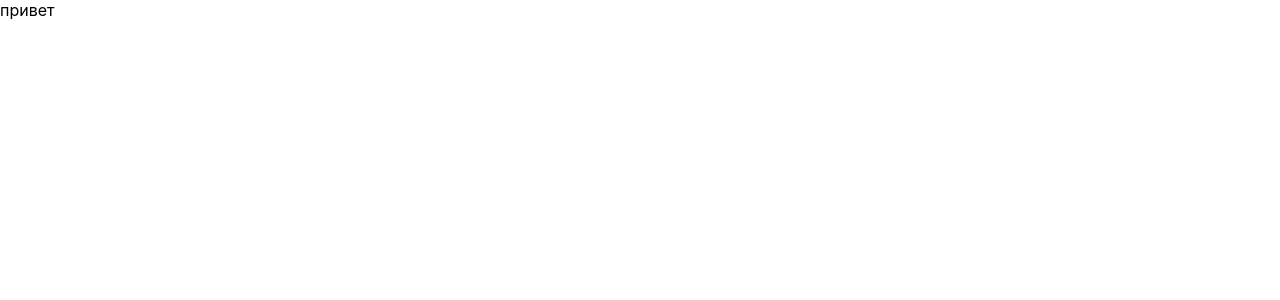
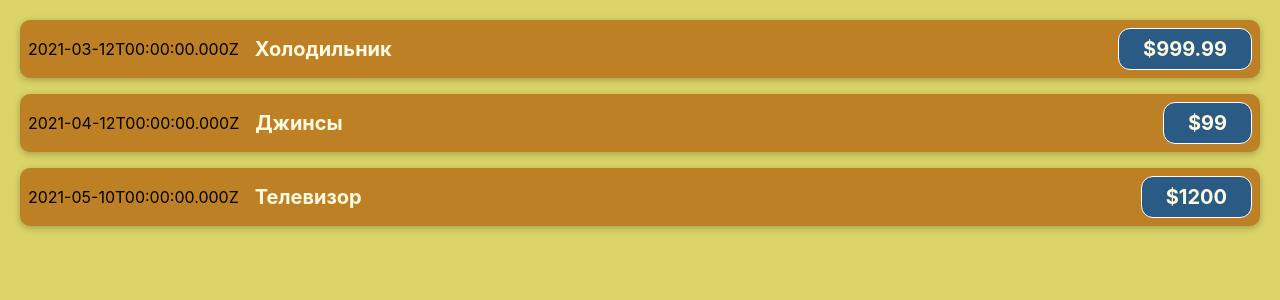
Before and after one commit to Gumadan/cost-accounting, a JavaScript app: page / in a window 1280 px wide. Shown: the top 300 px of the page. Built offline with nearby package versions, Linux system fonts and the light colour scheme.

Commit message:
trying to use props

```diff
--- a/src/App.js
+++ b/src/App.js
@@ -1,5 +1,44 @@
+import CostItem from "./components/CostItem";
+
 function App() {
-  return <div>привет</div>;
+  const costs = [
+    {
+      date: new Date(2021, 2, 12),
+      description: "Холодильник",
+      amount: 999.99,
+    },
+    {
+      date: new Date(2021, 3, 12),
+      description: "Джинсы",
+      amount: 99,
+    },
+    {
+      date: new Date(2021, 4, 10),
+      description: "Телевизор",
+      amount: 1200,
+    },
+  ];
+
+  return (
+    <div>
+      <CostItem
+        date={costs[0].date}
+        description={costs[0].description}
+        amount={costs[0].amount}
+      ></CostItem>
+      <CostItem
+        date={costs[1].date}
+        description={costs[1].description}
+        amount={costs[1].amount}
+      ></CostItem>
+      <CostItem
+        date={costs[2].date}
+        description={costs[2].description}
+        amount={costs[2].amount}
+      ></CostItem>
+
+    </div>
+  );
 }
 
 export default App;
--- /dev/null
+++ b/src/components/CostItem.css
@@ -0,0 +1,56 @@
+.cost-item {
+  display: flex;
+  justify-content: space-between;
+  align-items: center;
+  padding: 0.5rem;
+  margin: 1rem 0;
+  background-color: #bd8025;
+  border-radius: 10px;
+  box-shadow: 0 2px 7px rgba(0, 0, 0, 0.25);
+}
+
+.cost-item__description {
+  display: flex;
+  flex-direction: column;
+  gap: 1rem;
+  align-items: flex-end;
+  flex-flow: column-reverse;
+  justify-content: flex-start;
+  flex: 1;
+}
+
+.cost-item h2 {
+  color: #3a3a3a;
+  font-size: 1rem;
+  flex: 1;
+  margin: 0 1rem;
+  color: #fefae1;
+}
+
+.cost-item__price {
+  font-size: 1rem;
+  font-weight: bold;
+  color: #fefae1;
+  background-color: #2a5b84;
+  border: 1px solid white;
+  padding: 0.5rem;
+  border-radius: 12px;
+}
+
+@media (min-width: 580px) {
+  .cost-item__description {
+    flex-direction: row;
+    align-items: center;
+    justify-content: flex-start;
+    flex: 1;
+  }
+
+  .cost-item__description h2 {
+    font-size: 1.25rem;
+  }
+
+  .cost-item__price {
+    font-size: 1.25rem;
+    padding: 0.5rem 1.5rem;
+  }
+}
--- /dev/null
+++ b/src/components/CostItem.js
@@ -0,0 +1,15 @@
+import "./CostItem.css";
+
+function CostItem(props) {
+  return (
+    <div className="cost-item">
+      <div>{props.date.toISOString()}</div>
+      <div className="cost-item__description">
+        <h2>{props.description}</h2>
+        <div className="cost-item__price">${props.amount}</div>
+      </div>
+    </div>
+  );
+}
+
+export default CostItem;
--- a/src/index.css
+++ b/src/index.css
@@ -1,5 +1,6 @@
 body {
-  margin: 0;
+  margin: 20px;
+  background-color: rgb(219, 212, 105);
   font-family: -apple-system, BlinkMacSystemFont, 'Segoe UI', 'Roboto', 'Oxygen',
     'Ubuntu', 'Cantarell', 'Fira Sans', 'Droid Sans', 'Helvetica Neue',
     sans-serif;
--- a/src/index.js
+++ b/src/index.js
@@ -1,6 +1,6 @@
 import ReactDOM from "react-dom/client";
 import "./index.css";
-import App from "./App";
+import App from "./App.js";
 
 const root = ReactDOM.createRoot(document.getElementById("root"));
 root.render(<App />);
```
